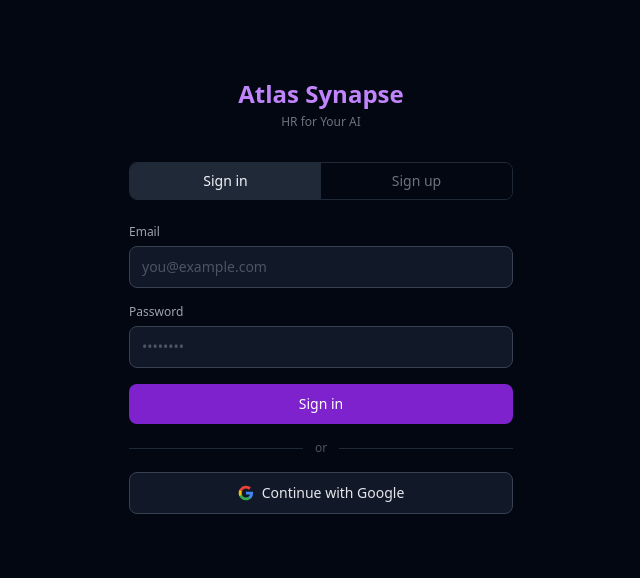
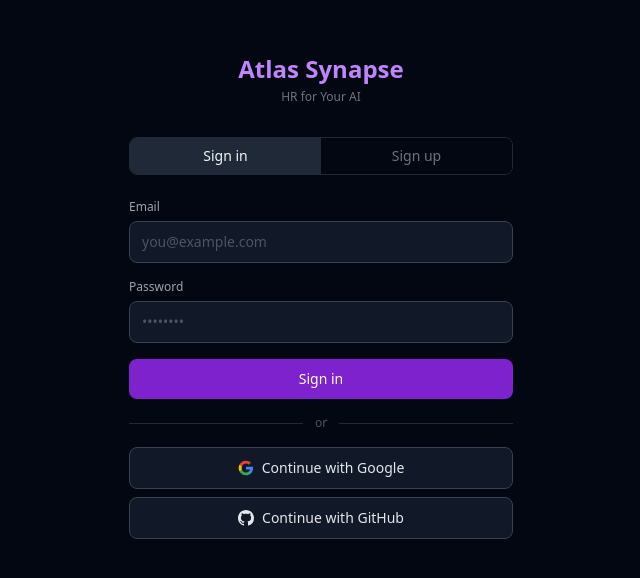
Before and after one commit to atlassynapseai/MVP, a Next.js app in the folder apps/web/: page /login in a window 1280 px wide. Shown: the part 104-682 px from the top of the page, without its empty margins (319-959 px from the left). Built offline with nearby package versions, Linux system fonts and the light colour scheme; no server answers.

Commit message:
feat: add GitHub OAuth sign-in button to login page

```diff
--- a/apps/web/app/login/page.tsx
+++ b/apps/web/app/login/page.tsx
@@ -14,6 +14,15 @@
   const [password, setPassword] = useState("");
   const [status, setStatus] = useState<"idle" | "loading" | "error" | "check_email">("idle");
   const [errorMsg, setErrorMsg] = useState("");
+
+  async function handleGitHub() {
+    setStatus("loading");
+    const supabase = getSupabaseBrowserClient();
+    await supabase.auth.signInWithOAuth({
+      provider: "github",
+      options: { redirectTo: `${window.location.origin}/MVP/auth/callback` },
+    });
+  }
 
   async function handleGoogle() {
     setStatus("loading");
@@ -175,6 +184,18 @@
           </svg>
           Continue with Google
         </button>
+
+        <button
+          type="button"
+          onClick={handleGitHub}
+          disabled={status === "loading"}
+          className="w-full mt-2 py-2.5 rounded-lg border border-gray-700 bg-gray-900 text-gray-200 text-sm font-medium hover:bg-gray-800 disabled:opacity-40 disabled:cursor-not-allowed transition-colors flex items-center justify-center gap-2"
+        >
+          <svg width="16" height="16" viewBox="0 0 24 24" fill="currentColor">
+            <path d="M12 0C5.37 0 0 5.37 0 12c0 5.31 3.435 9.795 8.205 11.385.6.105.825-.255.825-.57 0-.285-.015-1.23-.015-2.235-3.015.555-3.795-.735-4.035-1.41-.135-.345-.72-1.41-1.23-1.695-.42-.225-1.02-.78-.015-.795.945-.015 1.62.87 1.845 1.23 1.08 1.815 2.805 1.305 3.495.99.105-.78.42-1.305.765-1.605-2.67-.3-5.46-1.335-5.46-5.925 0-1.305.465-2.385 1.23-3.225-.12-.3-.54-1.53.12-3.18 0 0 1.005-.315 3.3 1.23.96-.27 1.98-.405 3-.405s2.04.135 3 .405c2.295-1.56 3.3-1.23 3.3-1.23.66 1.65.24 2.88.12 3.18.765.84 1.23 1.905 1.23 3.225 0 4.605-2.805 5.625-5.475 5.925.435.375.81 1.095.81 2.22 0 1.605-.015 2.895-.015 3.3 0 .315.225.69.825.57A12.02 12.02 0 0 0 24 12c0-6.63-5.37-12-12-12z"/>
+          </svg>
+          Continue with GitHub
+        </button>
       </div>
     </div>
   );
```
